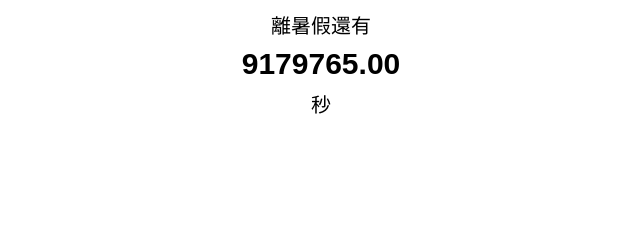
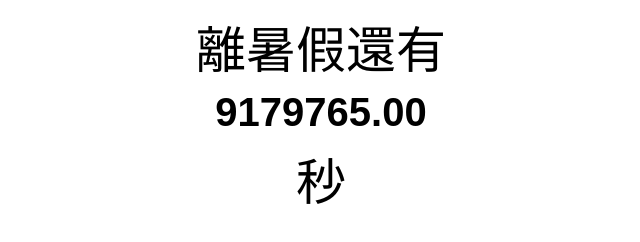
Before and after one commit to whiterice2013/summer-, a plain HTML site: page index.html in a window 1280 px wide. Shown: the whole page, without its empty margins (319-959 px from the left). Drawn offline with Linux system fonts and the light colour scheme.

Commit message:
Update index.html

```diff
--- a/index.html
+++ b/index.html
@@ -5,9 +5,9 @@
     <title>Timer</title>
 </head>
 <body style="margin:0;overflow:hidden;">
-    <div style="font-family:Arial,sans-serif;font-size:20px;text-align:center;margin-top:10px;">離暑假還有</div>
-    <div id="label" style="font-family:Arial,sans-serif;font-size:30px;font-weight:bold;height:50px;display:flex;align-items:center;justify-content:center;"></div>
-    <div style="font-family:Arial,sans-serif;font-size:20px;text-align:center;">秒</div>
+    <div style="font-family:Arial,sans-serif;font-size:50px;text-align:center;margin-top:10px;">離暑假還有</div>
+    <div id="label" style="font-family:Arial,sans-serif;font-size:40px;font-weight:bold;height:60px;display:flex;align-items:center;justify-content:center;"></div>
+    <div style="font-family:Arial,sans-serif;font-size:50px;text-align:center;">秒</div>
     <script>
         const target = 1782835200;
         const label = document.getElementById("label");
```
